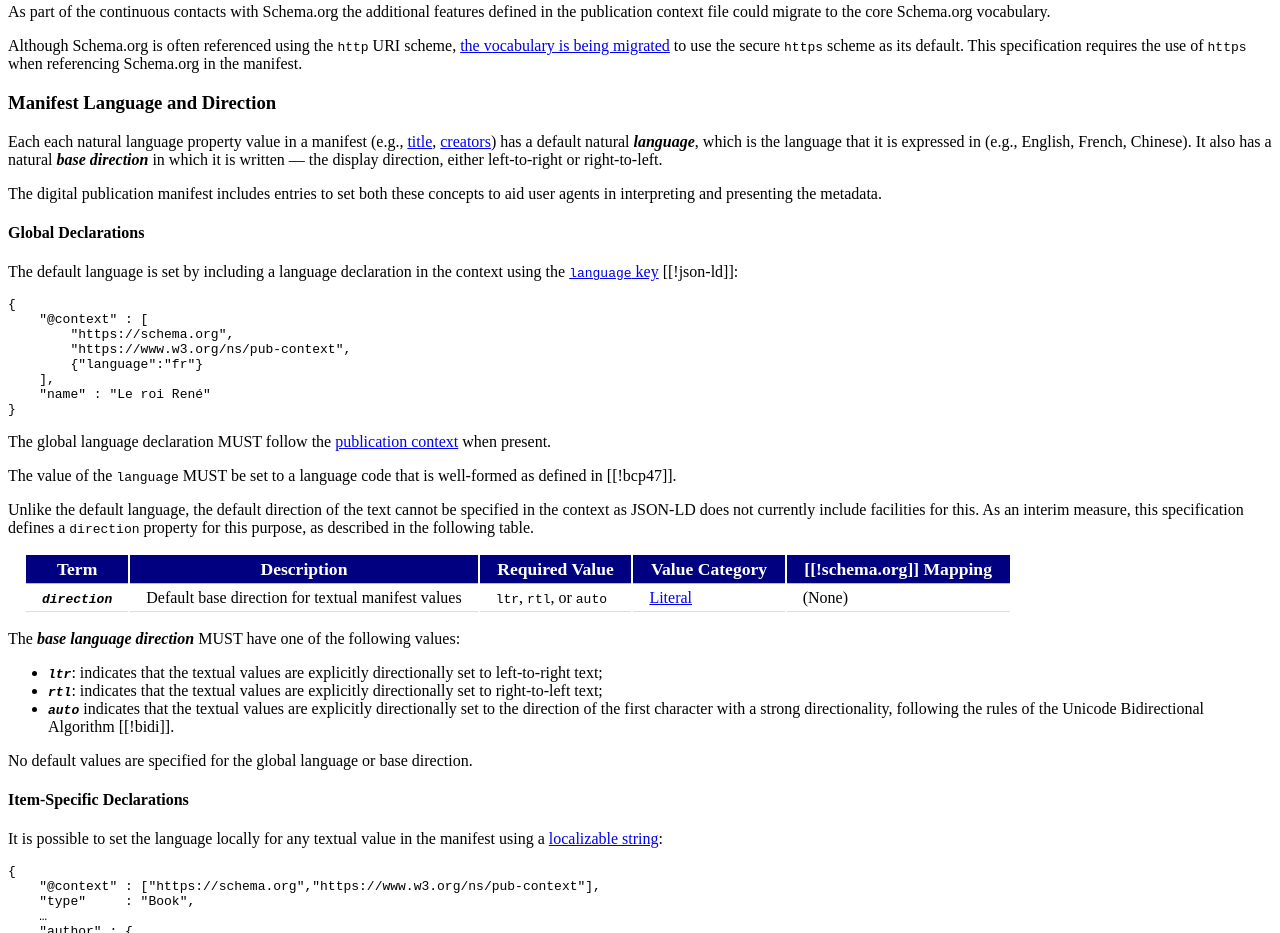
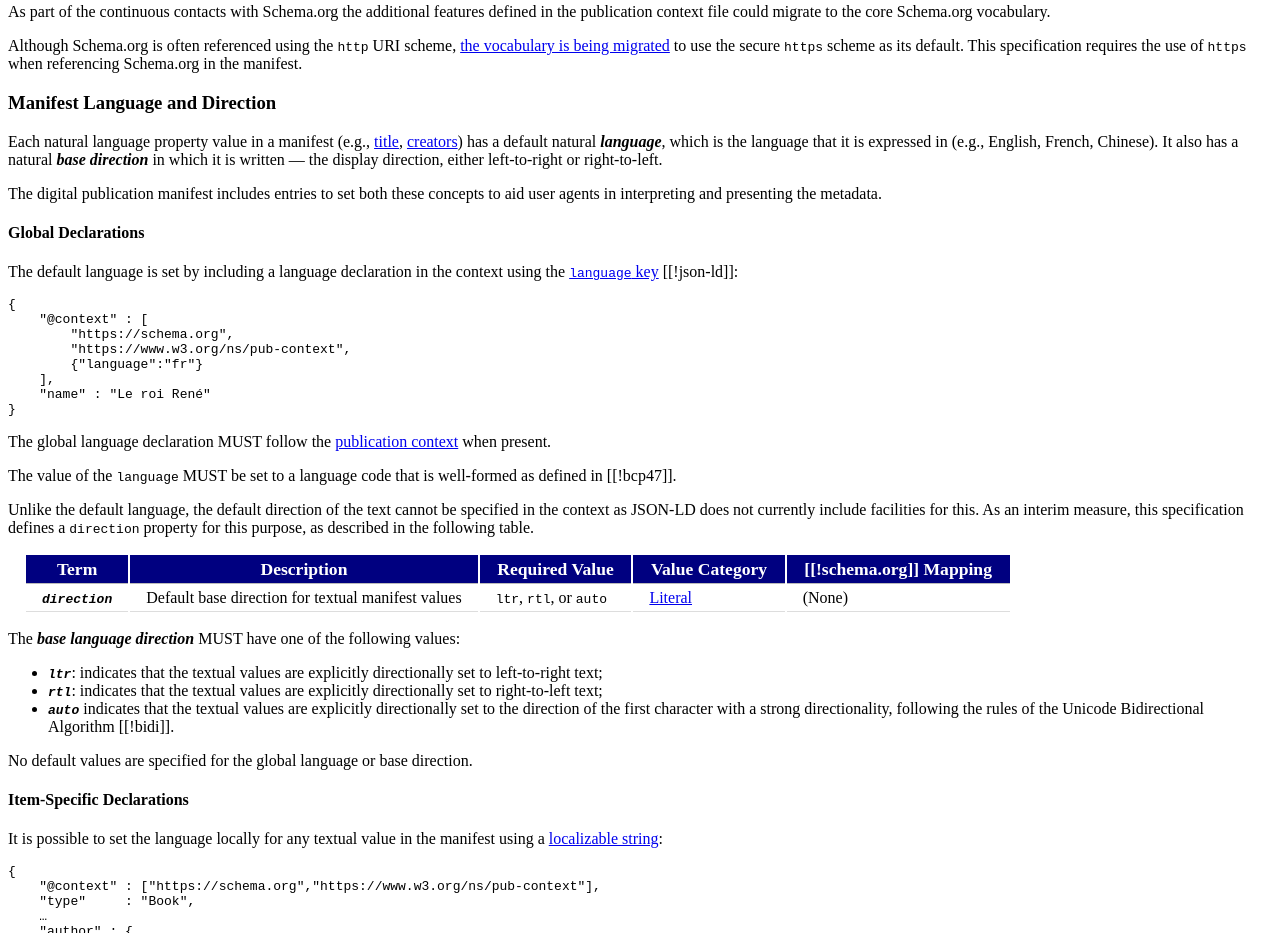
Before and after one commit to w3c/pub-manifest, a plain HTML site: page index.html in a window 1280 px wide. Shown: the part 3152-4085 px from the top of the page. Drawn offline with Linux system fonts and the light colour scheme.

Commit message:
fix duplicate "each" typo

```diff
--- a/index.html
+++ b/index.html
@@ -358,7 +358,7 @@ enum ProgressionDirection {
 			<section id="manifest-lang-dir">
 				<h3>Manifest Language and Direction</h3>
 
-				<p>Each each natural language property value in a manifest (e.g., <a href="#pub-title">title</a>, <a
+				<p>Each natural language property value in a manifest (e.g., <a href="#pub-title">title</a>, <a
 						href="#creators">creators</a>) has a default natural <dfn>language</dfn>, which is the language
 					that it is expressed in (e.g., English, French, Chinese). It also has a natural <dfn>base
 						direction</dfn> in which it is written — the display direction, either left-to-right or
```
